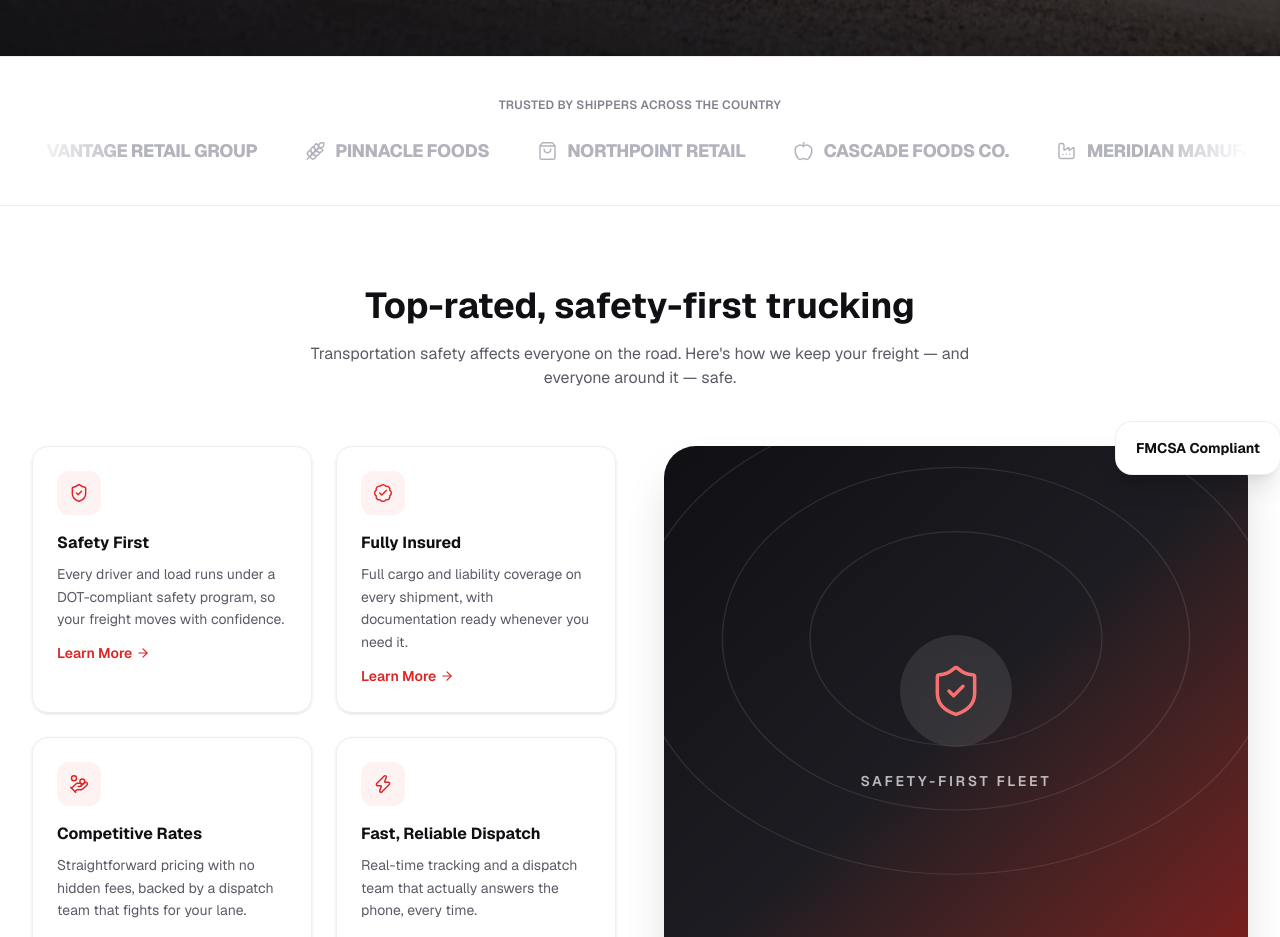
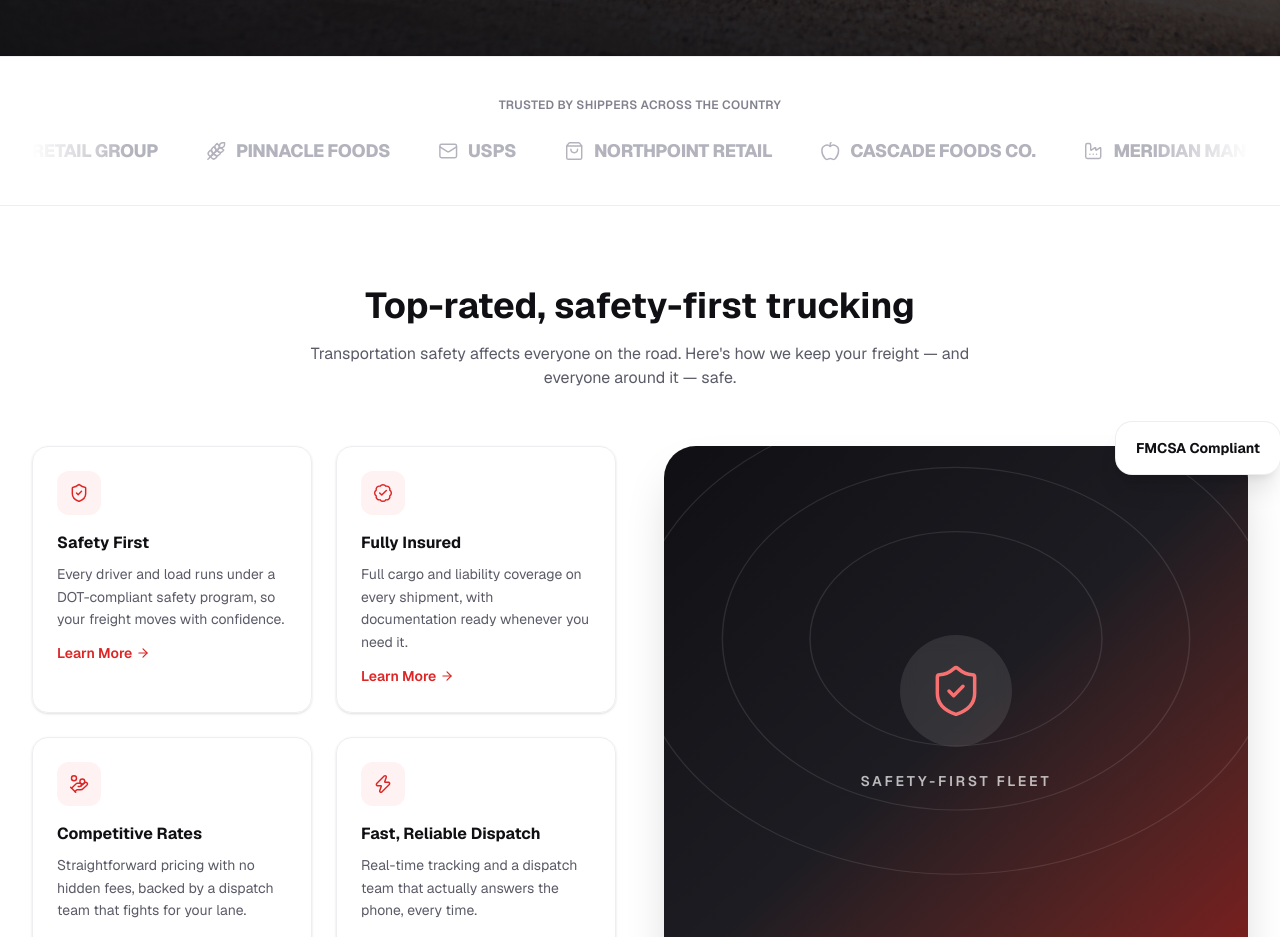
Before and after one commit to chavousllc/chavousllc, a Next.js app: page / in a window 1280 px wide. Shown: the part 819-1756 px from the top of the page. Built offline with nearby package versions, Linux system fonts and the light colour scheme; no server answers; the database is empty.

Commit message:
Add USPS to the trusted-by shippers strip

```diff
--- a/components/TrustedByStrip.tsx
+++ b/components/TrustedByStrip.tsx
@@ -7,6 +7,7 @@ import {
   Mountain,
   Store,
   Wheat,
+  Mail,
   type LucideIcon,
 } from "lucide-react";
 
@@ -19,6 +20,7 @@ const PARTNERS: { name: string; icon: LucideIcon }[] = [
   { name: "Summit Building Materials", icon: Mountain },
   { name: "Vantage Retail Group", icon: Store },
   { name: "Pinnacle Foods", icon: Wheat },
+  { name: "USPS", icon: Mail },
 ];
 
 function PartnerLogo({ name, icon: Icon }: { name: string; icon: LucideIcon }) {
```
